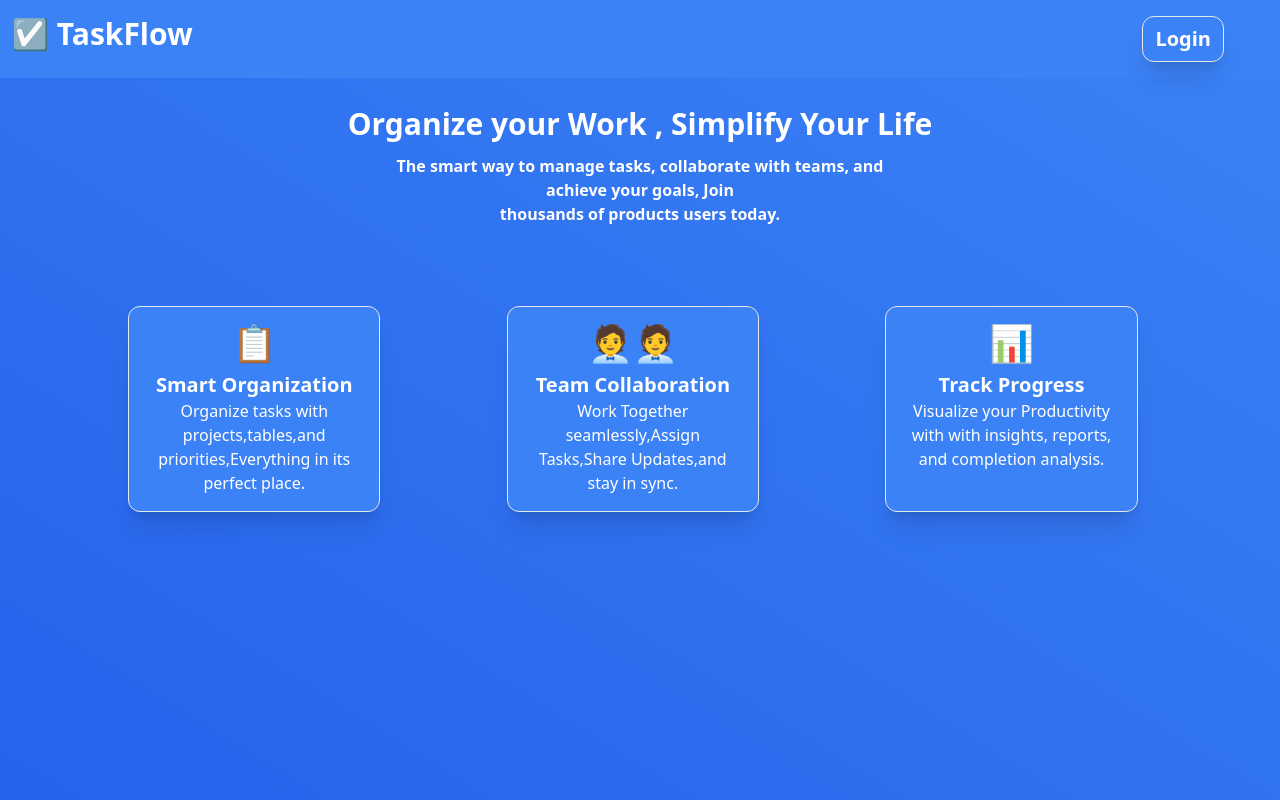
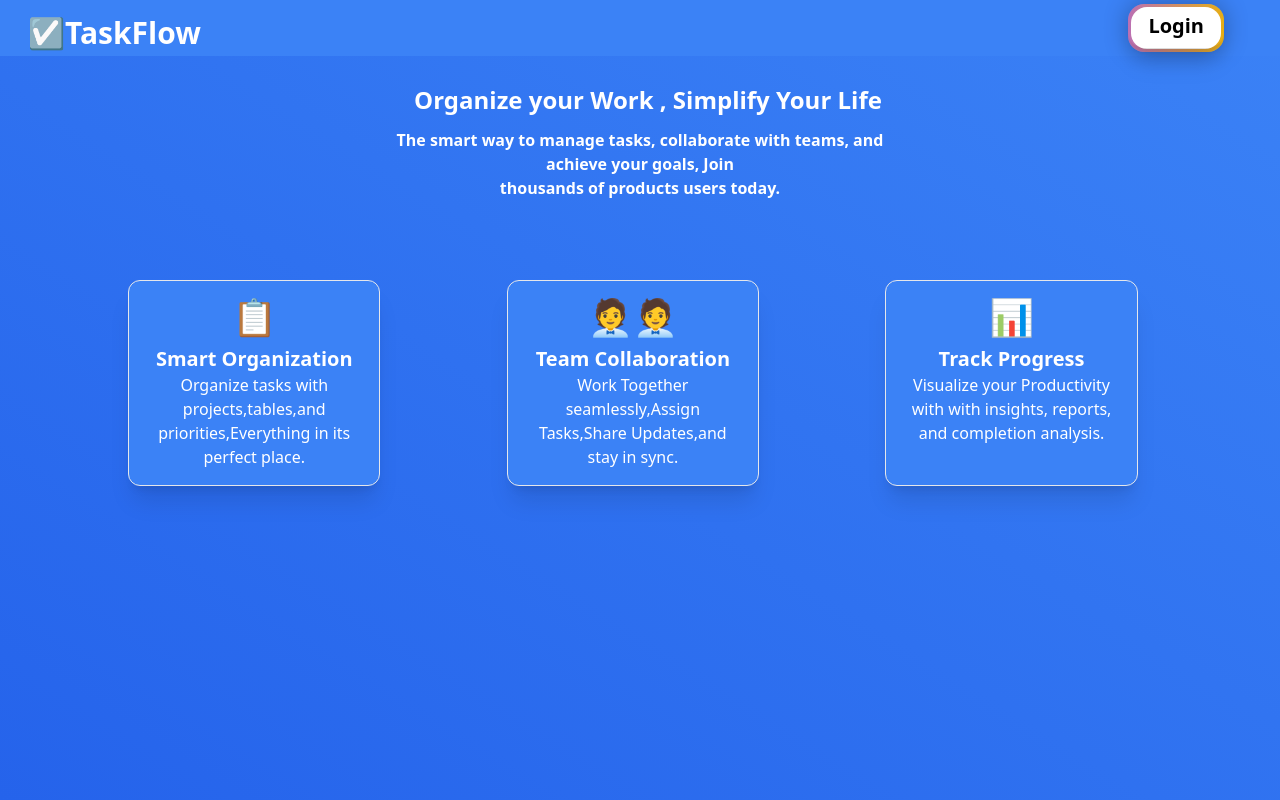
Before and after one commit to tech-blackboard/deployable-full-stack-app, a React (Create React App) app: page / in a window 1280 px wide. Built offline with nearby package versions, Linux system fonts and the light colour scheme.

Commit message:
implement animation gradient move in my home page for login button and set the profile in the nav bar

```diff
--- a/src/App.js
+++ b/src/App.js
@@ -31,7 +31,6 @@ import Projects from "./features/Projects";
 import SendOtp from './features/SendOtp';
 import OtpLogin from './features/OtpLogin';
 import ProfileDropDown from './features/ProfileDropDown';
-
 function App() {
   return (
    <div className="App">
@@ -50,7 +49,6 @@ function App() {
 
       {/* ✅ Wrap your routes with BrowserRouter and ProjectProvider */}
       {/* <BrowserRouter> */}
-
       <AuthProvider>
     <ProjectProvider>
 
@@ -103,6 +101,7 @@ function App() {
     {/* <AddList />  */}
       {/* <CardViewDisplay/>
     */}
+
     </div>
   );
 }
--- a/src/features/CreateNewProject.tsx
+++ b/src/features/CreateNewProject.tsx
@@ -93,7 +93,7 @@ export default function CreateNewProjects() {
     // }
     function closeButton() {
 
-        navigate('/')
+        navigate('/dashboard')
     }
 
     return (
--- a/src/features/HomePage.tsx
+++ b/src/features/HomePage.tsx
@@ -1,4 +1,5 @@
 import HeaderComponent from './HeaderComponent'
+import TypingText from './TypingTextComponent';
 export default function HomePage() {
   const divStyle = "rounded-xl border bg-blue-500 bg-tansparent mb-11 shadow-xl text-center w-full md:w-1/2 lg:w-2/3 text-white py-4 px-4  "
   return (
@@ -6,14 +7,52 @@ export default function HomePage() {
 
 
 
-      <div className="  flex text-xl font-bold flex-row justify-between text-white px-3 py-4 bg-gradient-to-bl from-blue-500 to-blue-500">
-        <h3 className="text-3xl " >☑️ TaskFlow</h3>
+      <div className="  flex text-xl font-bold flex-row justify-between text-white px-3 py-1 bg-gradient-to-bl from-blue-500 to-blue-500">
+        <h3 className="text-3xl ml-4 mt-3 animate-bounce" >☑️TaskFlow</h3>
+
         {/* <HeaderComponent Login="Login" className='rounded-xl border hover:border-2 hover:rounded-xm hover:shadow-xl  bg-transparent shadow-xl mr-11 text-center w-full p-2  ' /> */}
-        <HeaderComponent Login="Login" className='rounded-xl border hover:border-2 hover:rounded-xm hover:shadow-xl  bg-transparent shadow-xl mr-11 text-center w-full p-2  ' />
+        <div className="relative inline-block mr-11">
+
+          {/* Animated Gradient Border */}
+          <div className="
+        absolute inset-0
+        rounded-2xl
+        p-[3px]
+        bg-gradient-to-r
+        from-pink-500 via-purple-500 via-blue-500 via-green-500 to-yellow-500
+        bg-[length:300%_300%]
+         animate-gradientMove
+        shadow-[0_0_25px_rgba(0,0,0,0.3)]
+
+      ">
+            <div className="h-full w-full  rounded-2xl bg-white "></div>
+          </div>
+
+          {/* Button Content */}
+          <button className="
+        relative
+        text-black
+      px-5 py-2
+        rounded-2xl
+        font-semibold
+        shadow-xl
+
+      ">
+            Login
+          </button>
+
+        </div>
+        {/* <HeaderComponent Login="Login" className=' text-base rounded-xm border hover:bg-gradient-to-b
+                               from-blue-600 to-blue-400  border-blue-400  bg-transparent shadow-xm mr-11 text-center w-full   ' /> */}
 
       </div>
       <div className="  text-xl font-bold  justify-between text-white pt-7 pb-3 ">
-        <h2 className="px-4 text-xl md:text-2xl lg:text-3xl">Organize your Work , Simplify Your Life</h2>
+        {/* <h2 className="px-4 text-xl md:text-2xl lg:text-3xl">Organize your Work , Simplify Your Life</h2> */}
+        <TypingText
+          text="Organize your Work , Simplify Your Life"
+          speed={120}
+          className="font-bold text-2xl  ml-4 mt-3 "
+        />
       </div>
       <p className="text-xm font-semibold text-white px-4">The smart way to manage tasks, collaborate with teams, and <br></br>achieve your goals, Join </p>
       <span className="text-xm font-semibold text-white">thousands of products users today.</span>
--- a/src/features/ProfileDropDown.tsx
+++ b/src/features/ProfileDropDown.tsx
@@ -16,36 +16,59 @@ export default function ProfileDropDown() {
     const initials = getInitials(user.username);
 
     return (
-        <div className="relative md:w-1/3 lg:w-1/2 ">
-            {/* Circle Button */}
+        <div className="relative">
+            {/* Trigger Button */}
             <button
-                className="border rounded-full h-9 w-9 mr-9 bg-blue-300"
                 onClick={() => setOpen(!open)}
+                className="h-10 w-10 flex items-center justify-center rounded-full bg-gradient-to-br
+                           from-blue-500 to-blue-700 text-white font-bold shadow-md hover:shadow-lg
+                           transition-all duration-200 animate-pulse"
             >
-                <h4 className="text-base text-blue-800 font-bold p-1">{initials}</h4>
+                {initials}
             </button>
 
             {/* Dropdown */}
             {open && (
-                <div className="absolute right-0 mt-5 bg-blue-300 shadow-lg  rounded-lg p-2 w-72 text-black ">
-                    <div className=" flex flex-row ">
-                        <div className="border  rounded-full h-12 w-12 mr-9 ml-5 mt-3 bg-blue-900" >
-                            <h4 className="text-xl text-white font-bold p-2 ">{initials}</h4>
-                        </div>
-                        <div className="mt-3 mb-4 text-start">
-                            <h2 className="text-base text-start  font-semibold">
-                            {user.username}
-                        </h2 >
-                        <h3 className="text-base mr-1">{user.email}</h3></div>
+                <div
+                    className="absolute right-0 mt-3 md:w-72 w-56 bg-white/90 backdrop-blur-xl shadow-2xl
+                               rounded-2xl p-5 border border-white/40 animate-fadeIn z-50"
+                >
+                    {/* Avatar + Details */}
+                    <div className="flex items-center gap-4 md:ml-0">
+                        <div
+                            className="h-14 w-14 rounded-full bg-gradient-to-br from-blue-600 to-blue-800
+                                       text-white flex justify-center items-center text-lg
+                                       font-semibold shadow-inner"
+                        >
+                            {initials}
                         </div>
 
-                    <a href="/Profile" className="block p-2 hover:bg-gray-200 rounded-md">
+                        <div>
+                            <p className="text-gray-800 font-semibold text-sm">{user.username}</p>
+                            <p className="text-gray-500 text-xs">{user.email}</p>
+                        </div>
+                    </div>
+
+                    <hr className="my-4 border-gray-300/40" />
+
+                    {/* Profile Button */}
+                    <a
+                        href="/Profile"
+                        className="block w-full px-4 py-2 rounded-xl font-medium text-gray-700
+                                   hover:bg-blue-50 hover:text-blue-700 transition-all duration-200 "
+                    >
                         Profile
                     </a>
-                    <a href="/Logout" className="block p-2 hover:bg-gray-100  rounded-md">
+
+                    {/* Logout Button */}
+                    <a
+                        href="/Logout"
+                        className="block w-full px-4 py-2 mt-2 rounded-xl font-medium text-red-600
+                                   hover:bg-red-50 transition-all duration-200 "
+                    >
                         Logout
                     </a>
-             </div>
+                </div>
             )}
         </div>
     );
--- /dev/null
+++ b/src/features/TypingTextComponent.tsx
@@ -0,0 +1,18 @@
+import { useState, useEffect } from "react";
+
+export default function TypingText({ text, speed = 100, className = "" }) {
+    const [displayed, setDisplayed] = useState("");
+
+    useEffect(() => {
+        let i = 0;
+        const interval = setInterval(() => {
+            setDisplayed(text.slice(0, i));
+            i++;
+            if (i >text.length) clearInterval(interval);
+        }, speed);
+
+        return () => clearInterval(interval);
+    }, [text, speed]);
+
+    return <span className={className}>{displayed}</span>;
+}
--- a/src/index.css
+++ b/src/index.css
@@ -1,3 +1,18 @@
 @tailwind base;
 @tailwind components;
 @tailwind utilities;
+
+/* Optional fallback keyframes for non-Tailwind setups (also used by the inline fallback below) */
+@keyframes gradientMove {
+    0% {
+        background-position: 0% 50%;
+    }
+
+    50% {
+        background-position: 100% 50%;
+    }
+
+    100% {
+        background-position: 0% 50%;
+    }
+}
--- a/tailwind.config.js
+++ b/tailwind.config.js
@@ -3,8 +3,21 @@ module.exports = {
   content: [
     "./src/**/*.{js,jsx,ts,tsx}", // tell Tailwind where to find your components
   ],
+
   theme: {
-    extend: {},
+    extend: {
+      keyframes: {
+        gradientMove: {
+          "0%": { backgroundPosition: "0% 50%" },
+          "50%": { backgroundPosition: "100% 50%" },
+          "100%": { backgroundPosition: "0% 50%" }
+        }
+      },
+      animation: {
+        gradientMove: "gradientMove 4s ease infinite",
+      },
+    },
   },
+
   plugins: [],
 };
```
Also changed, not shown: src/features/sideBarComponent.tsx (+28 -45 lines).
